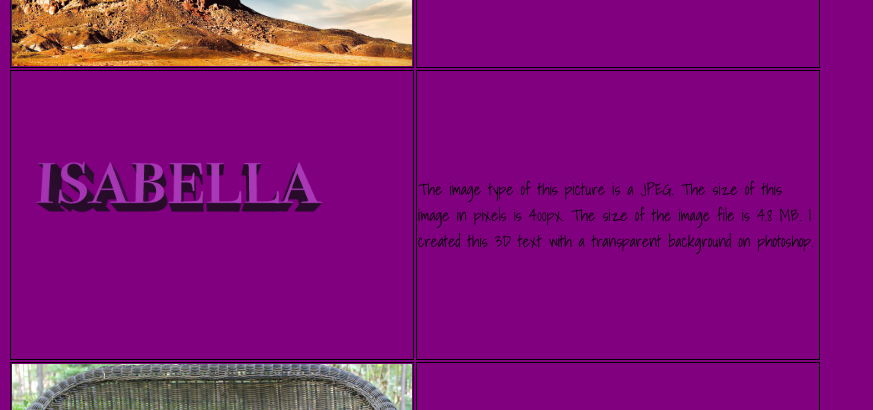
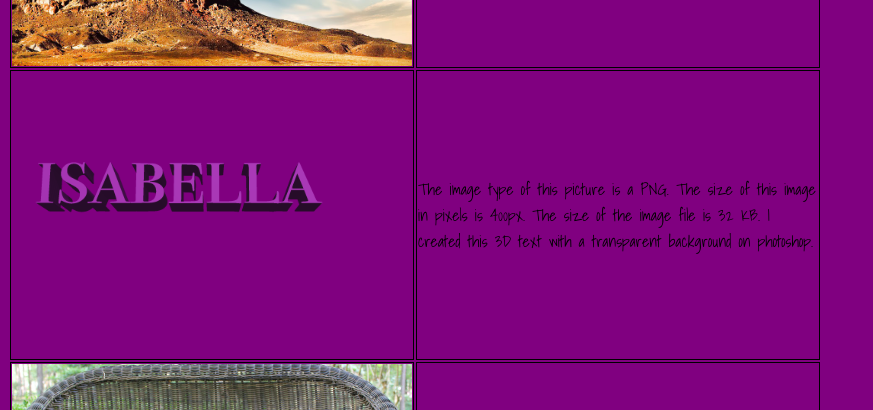
Before and after one commit to LSRHS-1-25/Site, a plain HTML site: page Image/index.html in a window 1280 px wide. Shown: the part 1176-1586 px from the top of the page, without its empty margins (0-873 px from the left). Drawn offline with Linux system fonts and the light colour scheme.

Commit message:
image site

```diff
--- a/Image/index.html
+++ b/Image/index.html
@@ -34,8 +34,8 @@
     </tr>
     <tr>
       <td><img src="isabellaa.png" width="400px"</td>
-      <td>The image type of this picture is a JPEG. The size of this image
-      in pixels is 400px. The size of the image file is 4.8 MB. I created this
+      <td>The image type of this picture is a PNG. The size of this image
+      in pixels is 400px. The size of the image file is 32 KB. I created this
       3D text with a transparent background on photoshop. </td>
     </tr>
     <tr>
```
